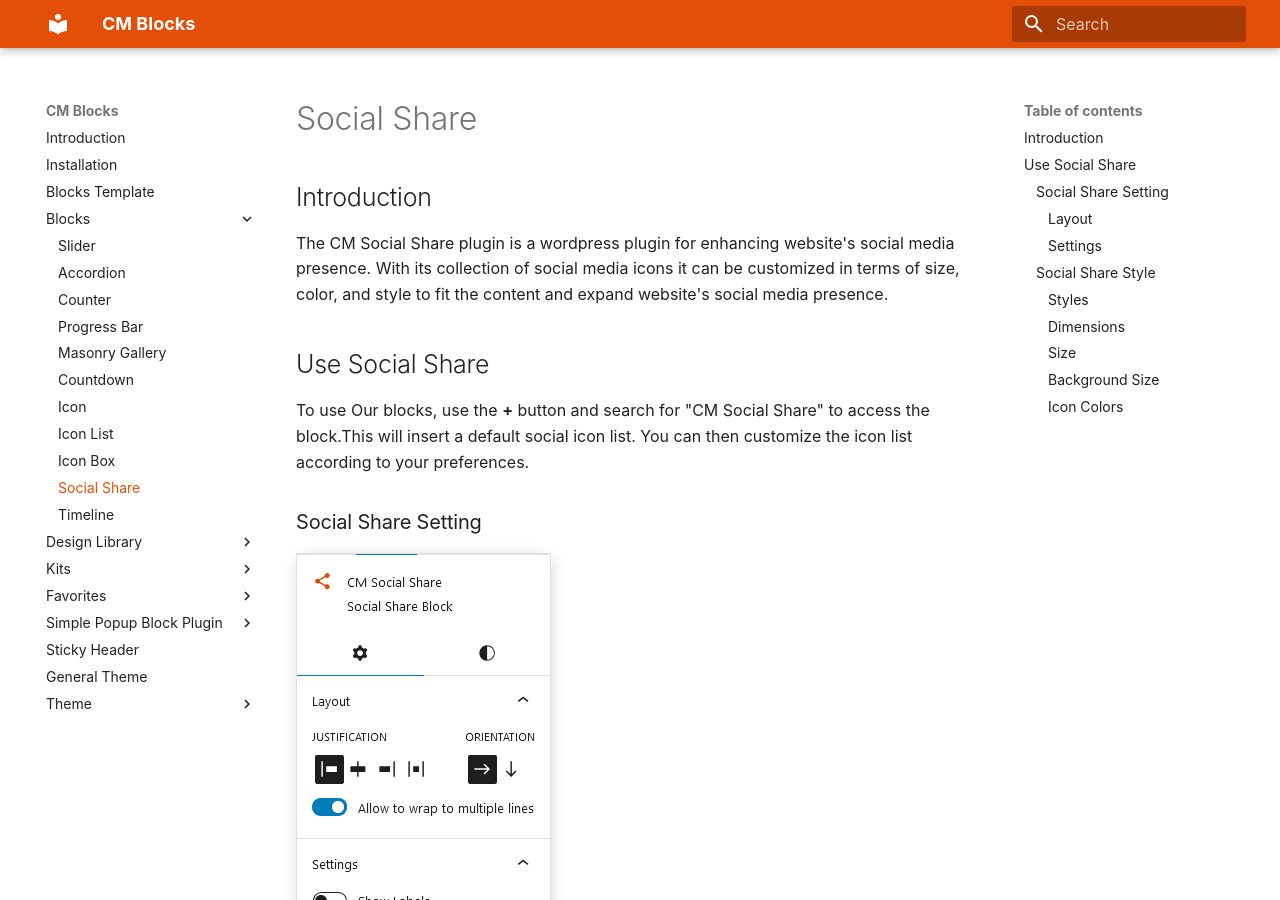
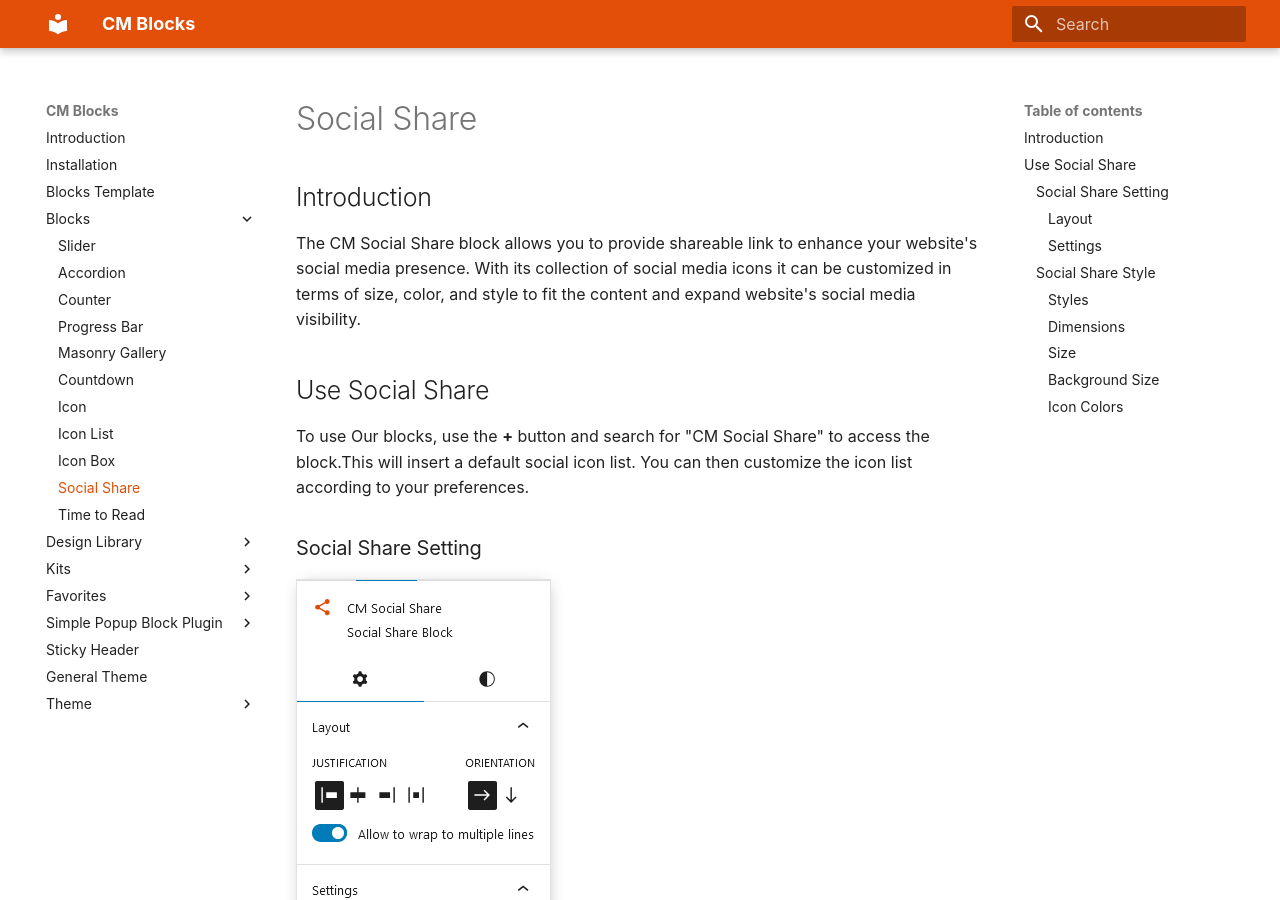
Before and after one commit to codemanas/cm-blocks-docs, an MkDocs documentation site: the page built from docs/social-share.md, in a window 1280 px wide and 900 px high. Built offline with MkDocs 1.6.1 and Material for MkDocs 9.7.7, drawn with Linux system fonts in a browser that asks for light colours; some web fonts are replaced.

Commit message:
Time to Read

```diff
--- a/docs/social-share.md
+++ b/docs/social-share.md
@@ -1,5 +1,5 @@
 ## Introduction
-The CM Social Share plugin is a wordpress plugin for enhancing website's social media presence. With its collection of social media icons it can be customized in terms of size, color, and style to fit the content and expand website's social media presence.
+The CM Social Share block allows you to provide shareable link to enhance your website's social media presence. With its collection of social media icons it can be customized in terms of size, color, and style to fit the content and expand website's social media visibility.
 
 ## Use Social Share
 To use Our blocks, use the <b>+</b> button and search for "CM Social Share" to access the block.This will insert a default social icon list. You can then customize the icon list according to your preferences.
--- a/mkdocs.yml
+++ b/mkdocs.yml
@@ -34,7 +34,7 @@
     - Icon List : icon-list.md
     - Icon Box : icon-box.md
     - Social Share : social-share.md
-    - Timeline: time-to-read.md
+    - Time to Read: time-to-read.md
   - Design Library:
       - Introduction: design-library/index.md
       - Features: design-library/features.md
```
Also changed, not shown: docs/icon-box.md (+1 -1 lines), docs/time-to-read.md (+1 -1 lines).
